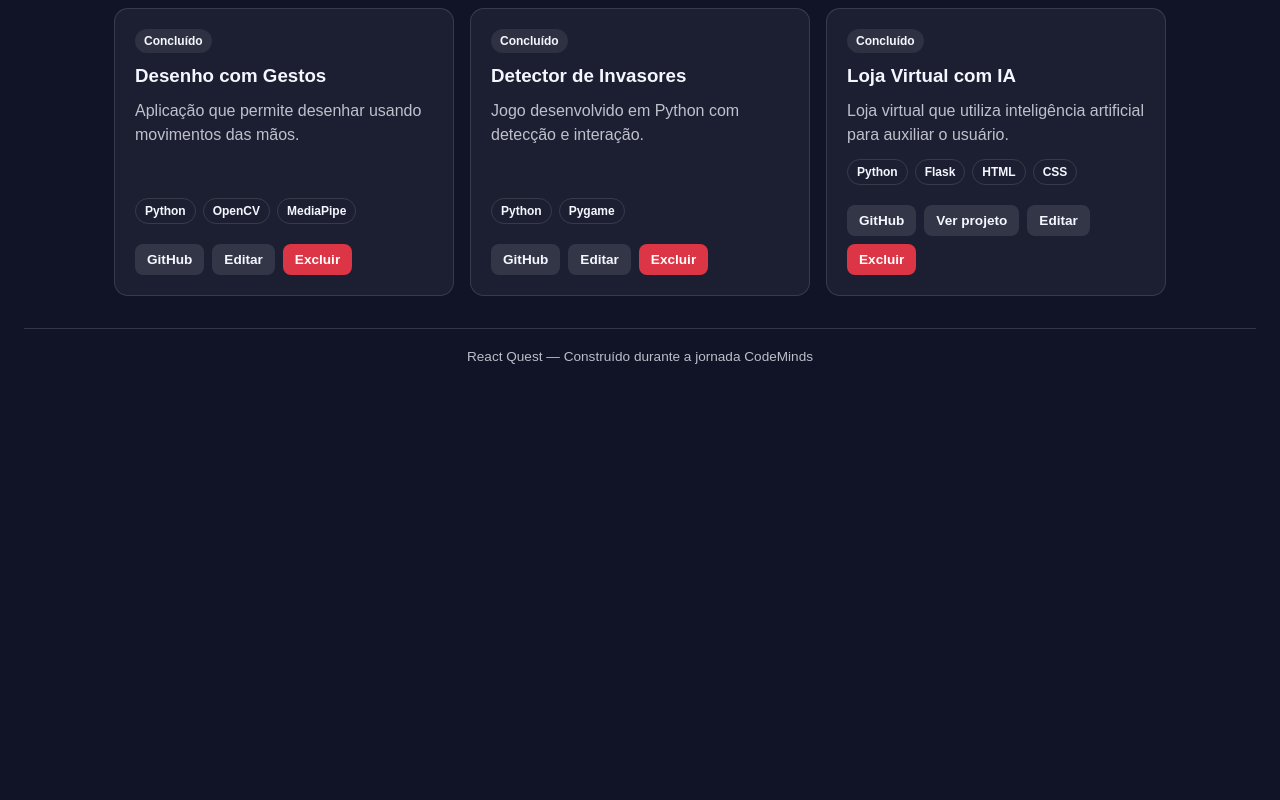
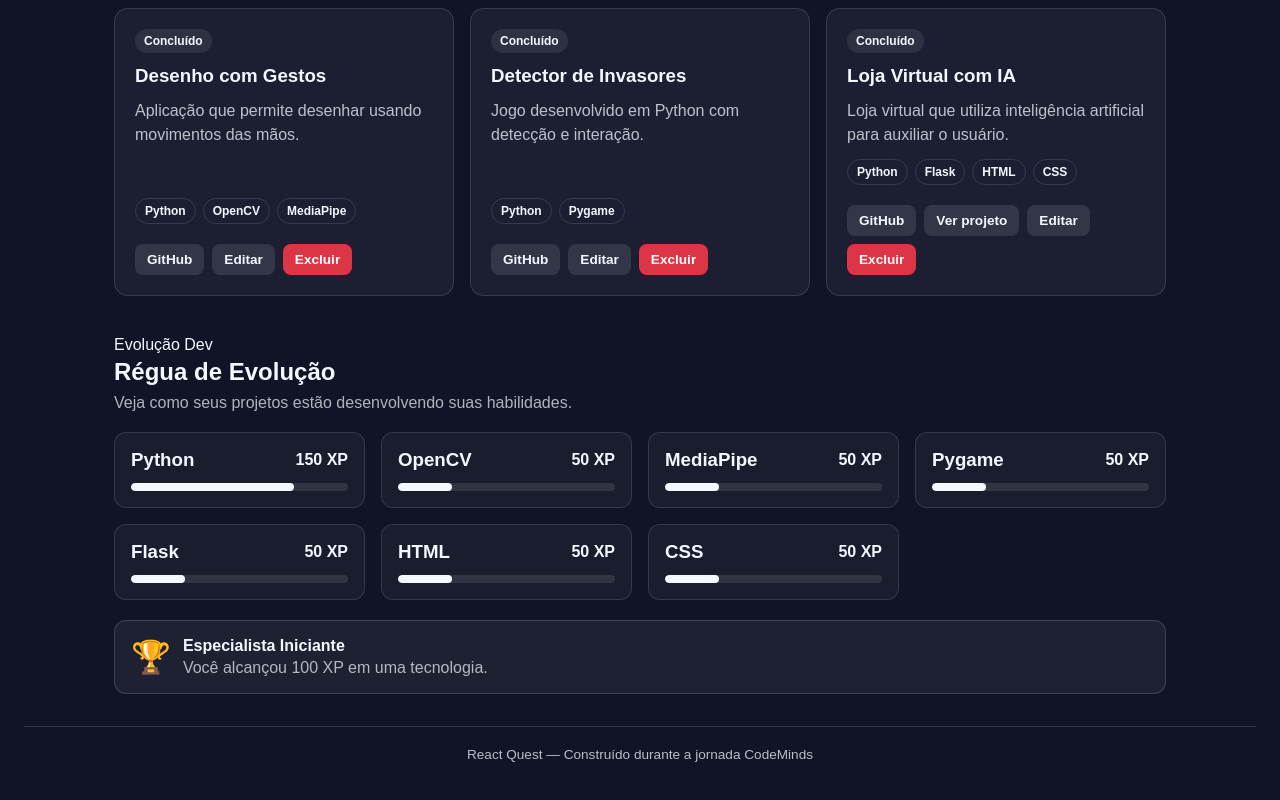
Before and after one commit to profAndreaFranca/React-Quest--Completo, a React (Vite) app: page / in a window 1280 px wide. Shown: the part 3136-3936 px from the top of the page. Before the commit the page ends 3544 px from the top, so only its background shows below. Built offline with nearby package versions, Linux system fonts and the light colour scheme.

Commit message:
feat: adiciona regua de evolucao dev

```diff
--- a/src/App.css
+++ b/src/App.css
@@ -158,3 +158,46 @@
   font-size: 0.85rem;
   opacity: 0.65;
 }
+
+.skills-section {
+  margin-top: 40px;
+}
+
+.skills-section__header {
+  margin-bottom: 20px;
+}
+
+.skills-section__header h2 {
+  margin: 4px 0 8px;
+}
+
+.skills-section__header p {
+  margin: 0;
+  opacity: 0.7;
+}
+
+.skills-grid {
+  display: grid;
+  grid-template-columns: repeat(auto-fit, minmax(220px, 1fr));
+  gap: 16px;
+}
+
+.achievement {
+  display: flex;
+  align-items: center;
+  gap: 12px;
+  margin-top: 20px;
+  padding: 16px;
+  border: 1px solid rgba(255, 255, 255, 0.15);
+  border-radius: 12px;
+  background: rgba(255, 255, 255, 0.06);
+}
+
+.achievement > span {
+  font-size: 2rem;
+}
+
+.achievement p {
+  margin: 4px 0 0;
+  opacity: 0.7;
+}
--- a/src/App.jsx
+++ b/src/App.jsx
@@ -11,6 +11,7 @@ import MissionSearch from "./components/MissionSearch";
 import MissionFilters from "./components/MissionFilters";
 import ProjectCard from "./components/ProjectCard";
 import ProjectForm from "./components/ProjectForm";
+import SkillCard from "./components/SkillCard";
 
 const initialMissions = [
   {
@@ -92,8 +93,6 @@ function App() {
   const [sortOrder, setSortOrder] = useState("Maior XP");
   const [projects, setProjects] = useState(initialProjects);
   const [editingProject, setEditingProject] = useState(null);
-
-  //console.log(statusFilter);
 
   // Funções para manipular missões
   function toggleMission(missionId) {
@@ -180,6 +179,25 @@ function App() {
       }
     });
   });
+
+  const completedProjects = projects.filter(
+    (project) => project.status === "Concluído",
+  );
+
+  const technologyXP = {};
+
+  completedProjects.forEach((project) => {
+    project.technologies.forEach((technology) => {
+      technologyXP[technology] = (technologyXP[technology] || 0) + 50;
+    });
+  });
+
+  const skills = Object.entries(technologyXP).map(([technology, xp]) => ({
+    technology,
+    xp,
+  }));
+
+  const hasSkillAchievement = skills.some((skill) => skill.xp >= 100);
 
   const summaryData = [
     {
@@ -371,6 +389,35 @@ function App() {
             ))}
           </div>
         </section>
+        <section className="skills-section">
+          <div className="skills-section__header">
+            <span className="section-eyebrow">Evolução Dev</span>
+            <h2>Régua de Evolução</h2>
+            <p>
+              Veja como seus projetos estão desenvolvendo suas habilidades.
+            </p>
+          </div>
+
+          <div className="skills-grid">
+            {skills.map((skill) => (
+              <SkillCard
+                key={skill.technology}
+                technology={skill.technology}
+                xp={skill.xp}
+              />
+            ))}
+          </div>
+
+          {hasSkillAchievement && (
+            <div className="achievement">
+              <span>🏆</span>
+              <div>
+                <strong>Especialista Iniciante</strong>
+                <p>Você alcançou 100 XP em uma tecnologia.</p>
+              </div>
+            </div>
+          )}
+        </section>
       </div>
       <Footer />
     </main>
--- /dev/null
+++ b/src/components/SkillCard.css
@@ -0,0 +1,35 @@
+.skill-card {
+  display: flex;
+  flex-direction: column;
+  gap: 12px;
+  padding: 16px;
+  border: 1px solid rgba(255, 255, 255, 0.12);
+  border-radius: 12px;
+  background: rgba(255, 255, 255, 0.04);
+}
+
+.skill-card__header {
+  display: flex;
+  align-items: center;
+  justify-content: space-between;
+  gap: 12px;
+}
+
+.skill-card__header h3 {
+  margin: 0;
+}
+
+.skill-card__bar {
+  width: 100%;
+  height: 8px;
+  overflow: hidden;
+  border-radius: 999px;
+  background: rgba(255, 255, 255, 0.1);
+}
+
+.skill-card__progress {
+  height: 100%;
+  border-radius: inherit;
+  background: currentColor;
+  transition: width 0.3s ease;
+}
--- /dev/null
+++ b/src/components/SkillCard.jsx
@@ -0,0 +1,23 @@
+import "./SkillCard.css";
+
+function SkillCard({ technology, xp }) {
+  const progress = Math.min((xp / 200) * 100, 100);
+
+  return (
+    <article className="skill-card">
+      <div className="skill-card__header">
+        <h3>{technology}</h3>
+        <strong>{xp} XP</strong>
+      </div>
+
+      <div className="skill-card__bar">
+        <div
+          className="skill-card__progress"
+          style={{ width: `${progress}%` }}
+        />
+      </div>
+    </article>
+  );
+}
+
+export default SkillCard;
```
